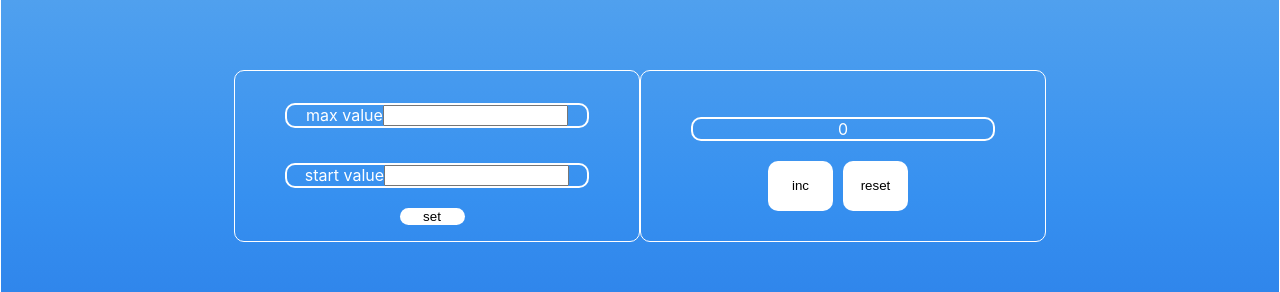
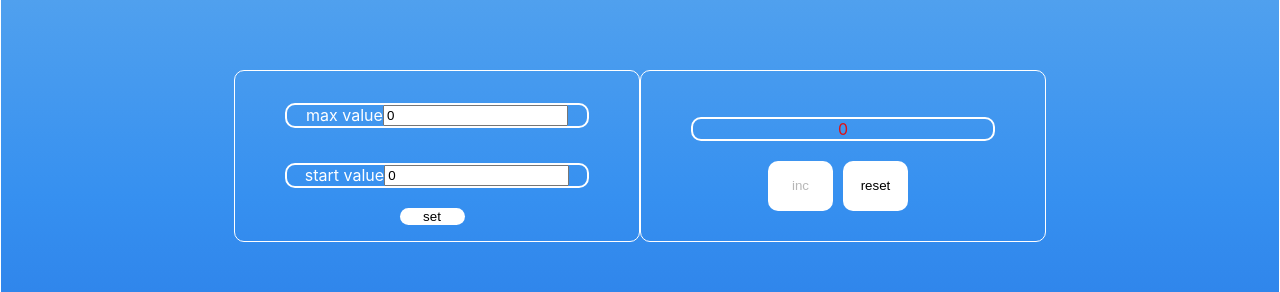
Before and after one commit to yulia463/counterTuesday, a React (Create React App) app: page / in a window 1280 px wide. Shown: the part 255-547 px from the top of the page. Built offline with nearby package versions, Linux system fonts and the light colour scheme.

Commit message:
add disabled button and refactoring for useState

```diff
--- a/src/components/smallCounter.tsx
+++ b/src/components/smallCounter.tsx
@@ -2,60 +2,65 @@ import React, {ChangeEvent, useState} from 'react';
 import s from './App.module.css'
 import {Button} from "./Button";
 
+type UseStateType={
+    maxValue: number
+    startValue: number
+    counterValue: number
+}
 
 export const SmallCounter = () => {
 
-    const [value, setValue] = useState(0)
-    const [maxValue, setMaxValue] = useState(0)
-    const [startValue, setStartValue] = useState(0)
+    const [value, setValue] = useState<UseStateType>({
+        maxValue: 0,
+        startValue: 0,
+        counterValue: 0,
+    })
 
     const onIncHandler = () => {
-        setValue(value + 1)
-
+        setValue({...value, counterValue: value.counterValue + 1})
     }
 
     const onResetHandler = () => {
-        setValue(0)
+        setValue({...value, counterValue: value.startValue})
     }
+
     const setButtonHandler = () => {
+        setValue({...value, counterValue: value.startValue})
+    }
 
+    const maxValueonChangeHandler = (e: ChangeEvent<HTMLInputElement>) => {
+        const valueMax = parseInt(e.currentTarget.value, 10);
+        setValue({...value, maxValue: valueMax})
+    }
+    const startValueonChangeHandler = (e: ChangeEvent<HTMLInputElement>) => {
+        const valueStart = parseInt(e.currentTarget.value, 10);
+        setValue({...value, startValue: valueStart})
+    }
+    const isDisabled = value.maxValue ===  value.counterValue
 
-    }
-    const maxValueOnChangeHandler = (e: ChangeEvent<HTMLInputElement>) => {
-        const value = parseInt(e.currentTarget.value, 10);
-        setMaxValue(value);
-    }
-    const startValueOnChangeHandler = (e: ChangeEvent<HTMLInputElement>) => {
-        const value = parseInt(e.currentTarget.value,10)
-        setStartValue(value)
-
-    }
     return (
         <div className={s.app}>
+            <div className={s.conteiner}>
+                <div className={s.indecator}>
+                    <span className={s.input} > max value <input
+                        onChange={maxValueonChangeHandler}
+                        value={value.maxValue}
+                        type="number"/> </span>
+                    <div className={s.input} >start value <input value={value.startValue}
+                                                                 onChange={startValueonChangeHandler}
+                                                                 type="number"/>
+                    </div>
+                    <Button name={"set"} callback={setButtonHandler}/>
+                </div>
+            </div>
 
             <div className={s.container}>
-                <div className={s.indecator}>
-                    <span className={s.input}>max value <input onChange={maxValueOnChangeHandler}
-                                                               type={"number"}/></span>
-                    <div className={s.input}>start value <input onChange={startValueOnChangeHandler} type={"number"}/>
-                    </div>
-                    <Button name={"set"} callback={() => {
-                        setButtonHandler()
-                    }}/>
-                </div>
+                <div className={s.indecator + (isDisabled ? " " + s.red : "")}>
+                    <div className={s.input}> {value.counterValue}</div>
+                    <div>
 
-            </div>
-            <div className={s.container}>
-
-                <div className={s.indecator + (value >= 5 ? " " + s.red : "")}>
-                    <div className={s.input}> {value}</div>
-                    <div>
-                        <Button name={'inc'} callback={() => {
-                            onIncHandler()
-                        }} disabled={value >= 5}/>
-                        <Button name={'reset'} callback={() => {
-                            onResetHandler()
-                        }}/>
+                        <Button name={'inc'} callback={onIncHandler} disabled={isDisabled}/>
+                        <Button name={'reset'} callback={onResetHandler}/>
 
                     </div>
                 </div>
```
